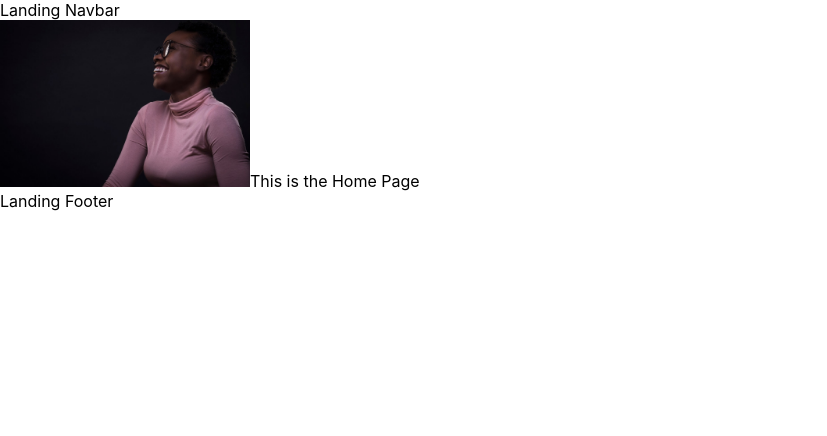
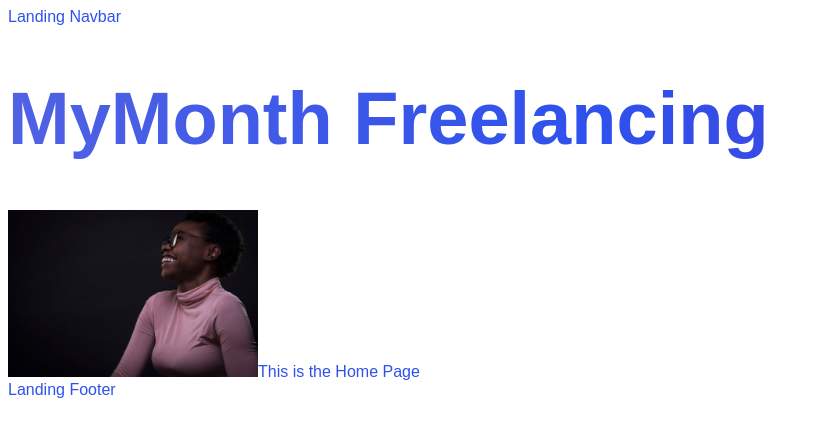
Before and after one commit to legenie1/githubuser, a React (Create React App) app: page / in a window 1280 px wide. Shown: the top 436 px of the page, without its empty margins (0-827 px from the left). Built offline with nearby package versions, Linux system fonts and the light colour scheme.

Commit message:
Initiamisation of the Project

```diff
--- a/src/index.css
+++ b/src/index.css
@@ -1,15 +1,24 @@
-body {
-  margin: 0;
-  font-family: -apple-system, BlinkMacSystemFont, "Segoe UI", "Roboto", "Oxygen",
-    "Ubuntu", "Cantarell", "Fira Sans", "Droid Sans", "Helvetica Neue",
-    sans-serif;
-  -webkit-font-smoothing: antialiased;
-  -moz-osx-font-smoothing: grayscale;
+:root {
+  --primary-color: #2e51ed;
+
+  --primary-linear: linear-gradient(
+    90.05deg,
+    #7171db -43.75%,
+    #2e51ed 45.9%,
+    #5f32c0 123.14%
+  );
 }
 
-code {
-  font-family: source-code-pro, Menlo, Monaco, Consolas, "Courier New",
-    monospace;
-  color: red;
-  background-color: red;
+body {
+  color: var(--primary-color);
+  font-family: "Poppins", sans-serif;
 }
+
+h1 {
+  color: transparent;
+  background: var(--primary-linear);
+  -webkit-background-clip: text;
+  font-size: 74px;
+  /* background-clip: inherit; */
+  -webkit-text-fill-color: transparent;
+}
--- a/src/pages/landing/Landingpage.jsx
+++ b/src/pages/landing/Landingpage.jsx
@@ -5,6 +5,7 @@ console.log(`${process.env.REACT_APP_FRONTEND}`);
 function Landingpage() {
   return (
     <Landinglayout>
+      <h1>MyMonth Freelancing</h1>
       <img src={IMAGES.HERO_SECTION} width={250} alt="" />
       This is the Home Page
     </Landinglayout>
```
